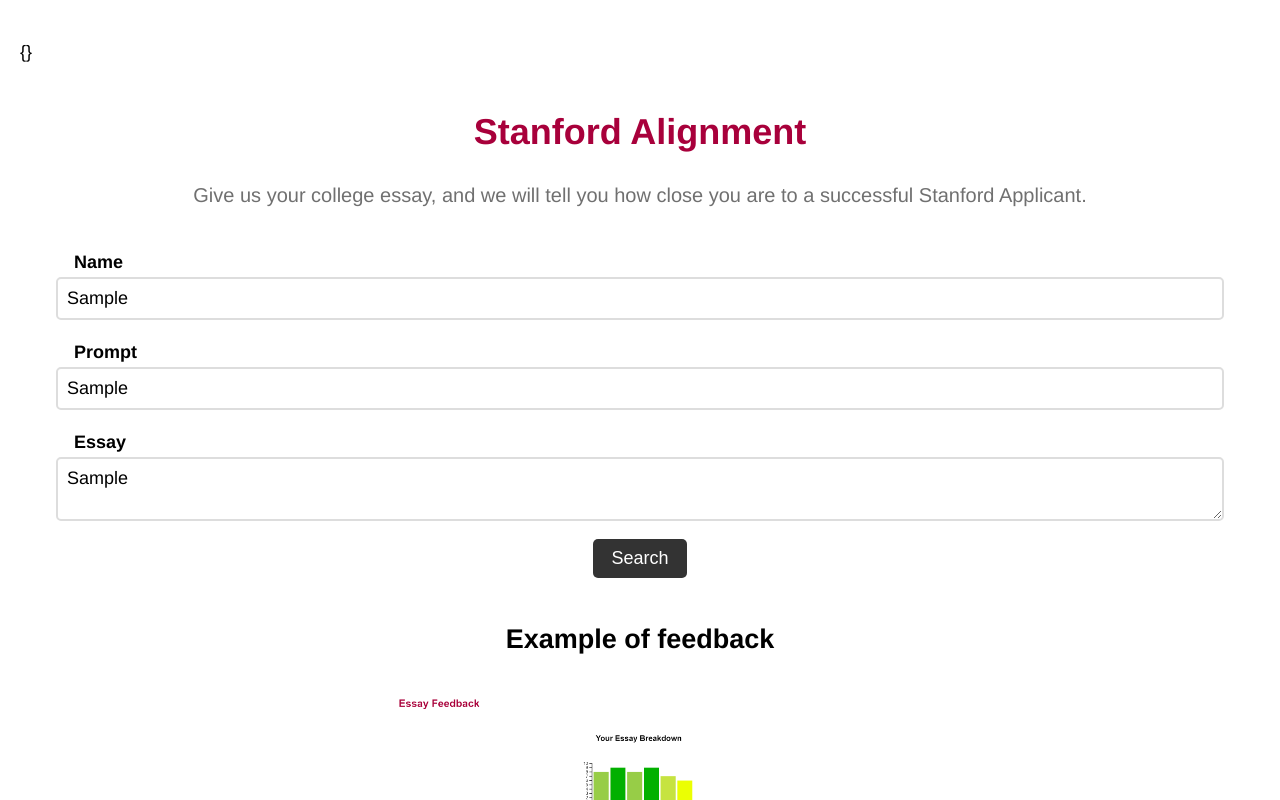
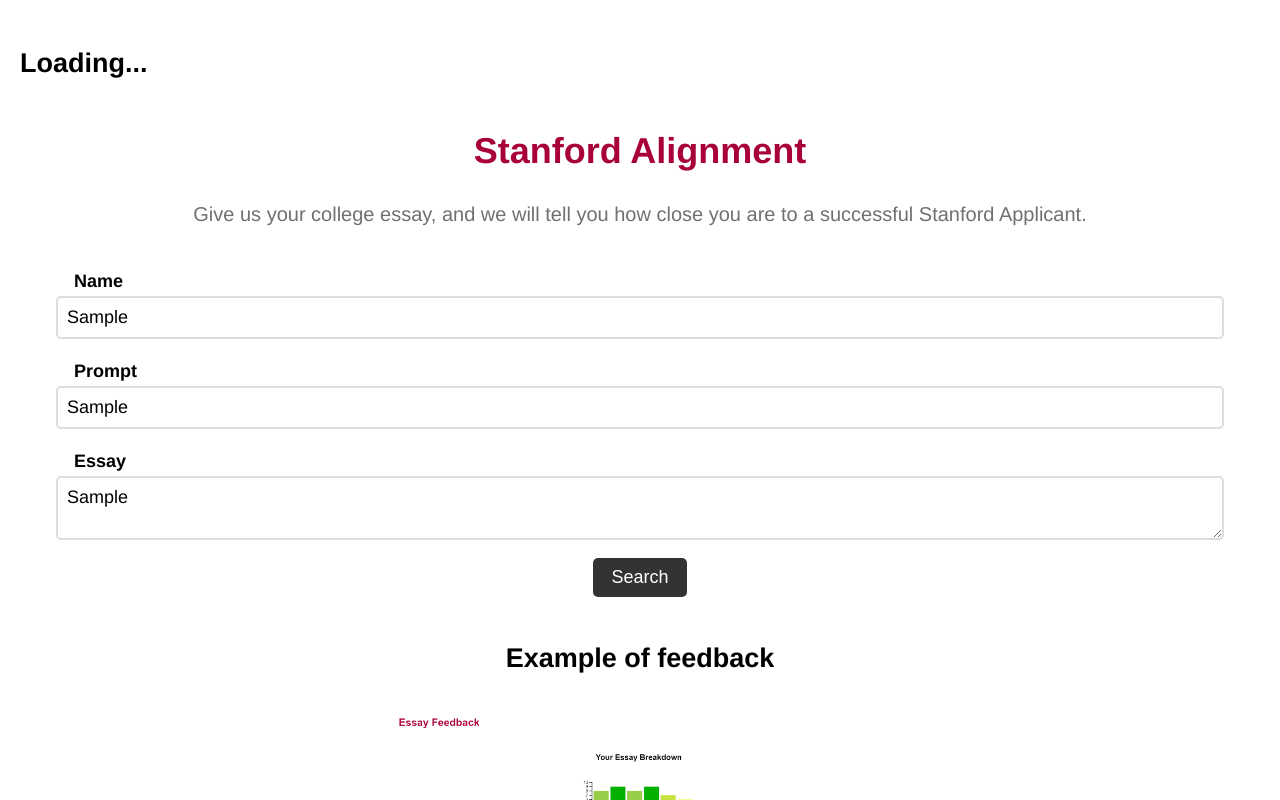
Before and after one commit to jakob-bjorner/collegeMatcherDemo, a Next.js app: page /search in a window 1280 px wide. Both pictures are taken after typing "Sample", "Sample", "Sample" into the empty fields and a click on the button "Search". Shown: the top 800 px of the page. Built offline with nearby package versions, Linux system fonts and the light colour scheme; no server answers.

Commit message:
convert to live demo

```diff
--- a/components/ProfileCarousel.js
+++ b/components/ProfileCarousel.js
@@ -5,18 +5,22 @@
 const ProfileCarousel = ({ essay, prompt, essayDescriptions }) => {
     const [profiles, setProfiles] = useState(null);
     const [error, setError] = useState(null);
-    const [searchType, setSearchType] = useState({'full essay': 1, 'tone': 0, 'style': 0, 'structure': 0, 'hook': 0, 'anecdotes & imagery': 0, 'creativity of format': 0})
+    const [searchType, setSearchType] = useState({'full essay': 1, 'tone': 0, 'style': 0, 'structure': 0, 'hook': 0, 'anecdotes & imagery': 0, 'creativity of format': 0});
+    const [isLoading, setIsLoading] = useState(false);
     useEffect(() => {
         const fetchData = async () => {
             try {
+                setIsLoading(true);
                 const result = await fetchProfiles(essayDescriptions, essay, prompt, searchType, 0);
                 setProfiles(result.profiles);
+                setIsLoading(false);
             } catch (error) {
                 setError(error.message);
                 console.log(error);
             }
         }
         fetchData();
+
     }, [searchType, essayDescriptions]);
 
     // a sorting ui for the profiles which allows the user to controll how much of each search type contributes to the sorting of the profiles
@@ -53,6 +57,8 @@
                 </div>
             </div>
             <h3 className={styles.subtitle}>Most Aligned Applications</h3>
+            {
+                isLoading ? <h1>Loading...</h1> : (
                     <div className={styles.profilesContainer}>
                         {profiles != null ?
                         profiles.map((profile, index) => (
@@ -60,6 +66,8 @@
                         )) :
                         <></>}
                     </div>
+                )
+            }
         </div>
     );
 };
--- a/components/SearchFeedback.js
+++ b/components/SearchFeedback.js
@@ -1,4 +1,4 @@
-import React, { useState } from "react";
+import React, { useState, Suspence } from "react";
 import PersonalBreakdown from "../components/PersonalBreakdown";
 import ProfileCarousel from "../components/ProfileCarousel";
 
--- a/pages/search.js
+++ b/pages/search.js
@@ -6,6 +6,7 @@
 import SearchFeedback from "../components/SearchFeedback";
 import { set } from "date-fns";
 import RadarChart from "../components/RadarChart";
+import { is } from "date-fns/locale";
 function Search() {
   const [name, setName] = useState("");
   const [prompt, setPrompt] = useState("");
@@ -13,6 +14,8 @@
   const [personalFeedback, setPersonalFeedback] = useState(null);
   const [feedback, setFeedback] = useState(null);
   const [error, setError] = useState(null);
+  const [isFeedbackVisible, setIsFeedbackVisible] = useState(false);
+  const [isLoading, setIsLoading] = useState(false);
   const handleSearch = async (event) => {
     event.preventDefault();
     if (prompt === "a") { // dummy data
@@ -48,21 +51,39 @@
       setEssay("People disregard open-mindedness and common ground, essential for handling diverse viewpoints, evidence recognition, cooperation, global challenges such as climate change and immigration. We regress into tribalism, hindering our ability to tackle pressing issues and harming the environment.");
     } else {
       try {
+        setIsLoading(true);
         const data = await fetchFeedback(name, prompt, essay);
         setFeedback(data);
+        setIsLoading(false);
+
       } catch (err) {
         setError(err)
         console.log(error);
       }
     }
+    setIsFeedbackVisible(true);
     window.scrollTo(0, 0);
   };
   const imgScale = 500;
   return (
     <div className={styles.container}>
       {/* display error if not null */}
-      {error && <p className={styles.error}>{JSON.stringify(error)}</p>}
-      <SearchFeedback feedback={feedback} name={name} prompt={prompt} essay={essay}/>
+      {/* {error && <p className={styles.error}>{JSON.stringify(error)}</p>} */}
+      {
+        isLoading ? (
+          <div className={styles.loading}>
+            <h2>Loading...</h2>
+          </div>
+        ) : (
+          isFeedbackVisible ? (
+            <>
+              <SearchFeedback feedback={feedback} name={name} prompt={prompt} essay={essay}/>
+            </>
+          ) :
+          (
+          <></>)
+        )
+      }
       <h3 className={styles.title}>Stanford Alignment</h3>
       <p className={styles.description}>
         Give us your college essay, and we will tell you how close you are to a
```
Lines whose indentation alone changed are shown as unchanged.
